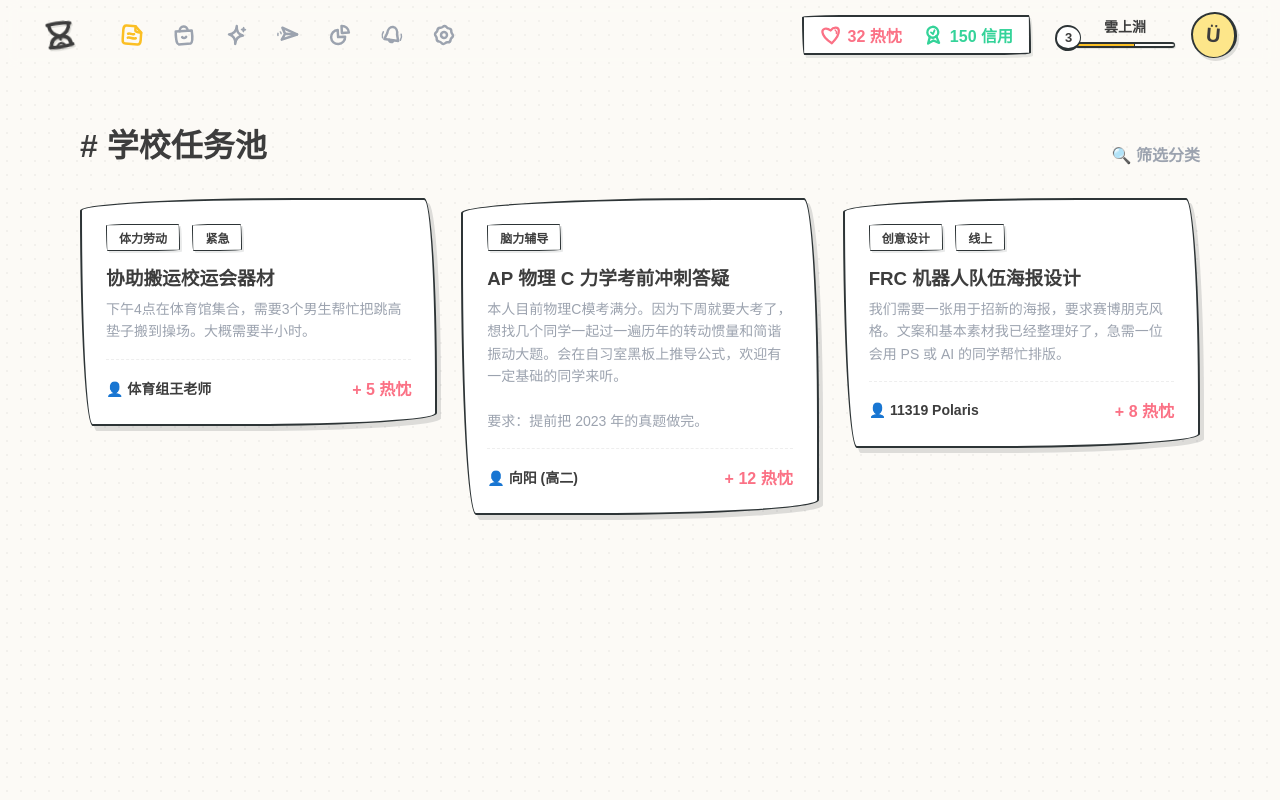
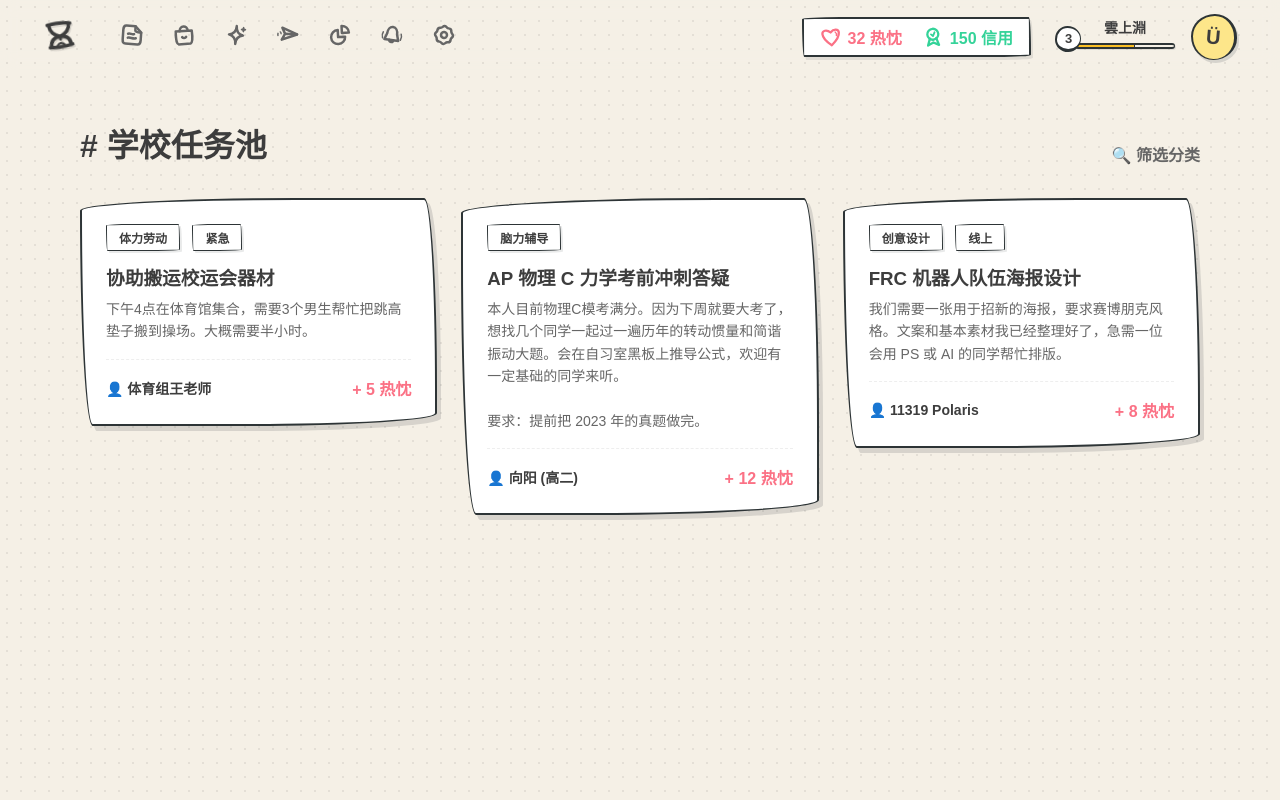
Before and after one commit to Yunshang-Yuan/Hour-Vault, a website: page public/index.html in a window 1280 px wide. Drawn offline with Linux system fonts and the light colour scheme.

Commit message:
前端V3

```diff
--- a/public/global.css
+++ b/public/global.css
@@ -1,17 +1,17 @@
 /* 1. 定义全站主题色 (默认浅色治愈漫画风) */
 :root {
-  --bg-color: #fcfaf6;
+  --bg-color: #f5f0e6;
   --card-bg: #ffffff;
   --text-main: #3d3d3d;
-  --text-sub: #9ca3af;
+  --text-sub: #666666;
 
   --primary-color: #fbbf24;
   --zeal-color: #fb7185;
   --credit-color: #34d399;
   --comic-line: #2d3436;
 
-  --nav-bg-glass: rgba(252, 250, 246, 0.65); /* 导航栏半透明底色 */
-  --dot-color: rgba(0, 0, 0, 0.04);          /* 网点颗粒颜色 (浅色模式下是黑点) */
+  --nav-bg-glass: rgba(245, 240, 230, 0.65); /* 导航栏半透明底色 */
+  --dot-color: rgba(0, 0, 0, 0.07);          /* 网点颗粒颜色 (浅色模式下是黑点) */
 }
 
 :root[data-theme="dark"] {
@@ -192,7 +192,7 @@ html[data-theme="dark"] #theme-toggle:hover h2 {
 
 /* 2. 整体悬浮与点击：和名片完全一致的起伏感（不歪头！） */
 .nav-item:hover {
-  transform: translateY(-2px);
+  transform: translateX(-50%) translateY(0);
   color: var(--primary-color) !important; /* 鼠标放上去时，图标统一变为主色亮起 */
 }
 .nav-item:active {
@@ -202,18 +202,20 @@ html[data-theme="dark"] #theme-toggle:hover h2 {
 /* 3. Tooltip 悬浮窗的默认隐藏状态 (右下角定位) */
 .nav-tooltip {
   position: absolute;
-  top: 110%; /* 定位到图标的下方 */
-  left: 60%; /* 定位到图标偏右的位置 (右下角) */
+  top: 140%; /* 定位到图标的下方 */
+  left: 50%; /* 定位到图标偏右的位置 (右下角) */
+  transform: translateX(-50%) translateY(10px);
 
   /* 漫画风小气泡设计 */
-  background-color: var(--text-main); /* 深色背景 */
-  color: var(--bg-color); /* 浅色文字 */
+  background-color: #ffffff; /* 深色背景 */
+  color: var(--comic-line); /* 浅色文字 */
   font-size: 12px;
   font-weight: 800;
   padding: 4px 10px;
   border-radius: 8px;
   border: 1.5px solid var(--comic-line);
-  box-shadow: 2px 2px 0px rgba(0,0,0,0.2);
+  box-shadow: 1px 1.5px 0px var(--comic-line),
+              3px 4px 0px rgba(0, 0, 0, 0.08);
   white-space: nowrap; /* 保证文字不折行 */
 
   /* 隐藏魔法：透明度为 0，并且往下沉一点点准备滑入 */
--- a/public/index.html
+++ b/public/index.html
@@ -26,7 +26,7 @@
 
     <div class="nav-menu" style="display: flex; gap: 28px; font-weight: 700; color: var(--text-sub); font-size: 15px;">
 
-      <div class="nav-item" style="color: var(--primary-color);">
+      <div class="nav-item">
         <svg viewBox="0 0 24 24" width="24" height="24" fill="none" stroke="currentColor" stroke-width="2.5" stroke-linecap="round" stroke-linejoin="round" style="transform: rotate(4deg);">
           <path d="M6 3 C 4 3 3 4 3 7 L 3 17 C 3 20 4 21 6 21 L 18 21 C 20 21 21 20 21 17 L 21 9 L 15 3 Z" />
           <path d="M15 3 L 15 7 C 15 8 16 9 21 9" />
@@ -91,7 +91,7 @@
     </div>
   </div>
   <!-- 📦 第二个大盒子：右侧游戏信息与个人名片区 -->
-  <div style="display: flex; align-items: center; gap: 24px;">
+  <div style="display: flex; align-items: center; gap: 24px; margin-top: 3px;">
 
     <!-- 代币框：加上了手绘底座 -->
     <div style="display: flex; gap: 20px; background-color: var(--card-bg); padding: 6px 16px; border-radius: 255px 15px 225px 15px / 15px 225px 15px 255px; border: 2px solid var(--comic-line); box-shadow: 2px 3px 0px rgba(45, 52, 54, 0.1);">
```
